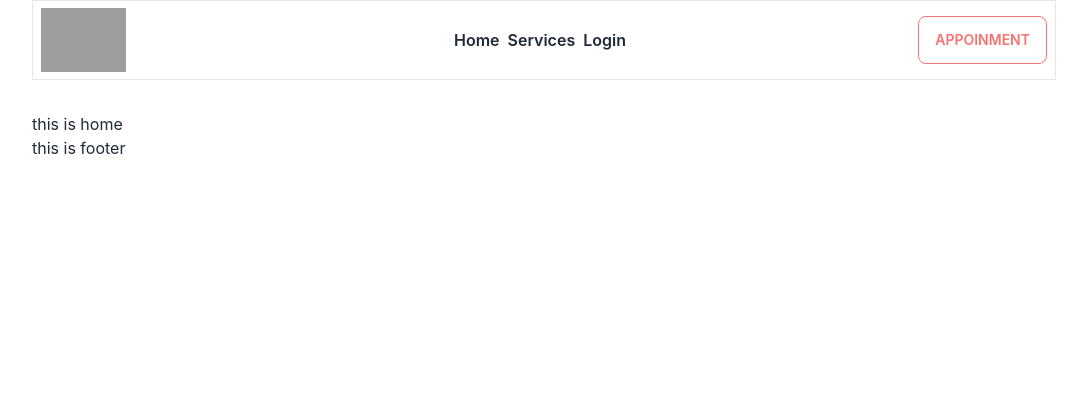
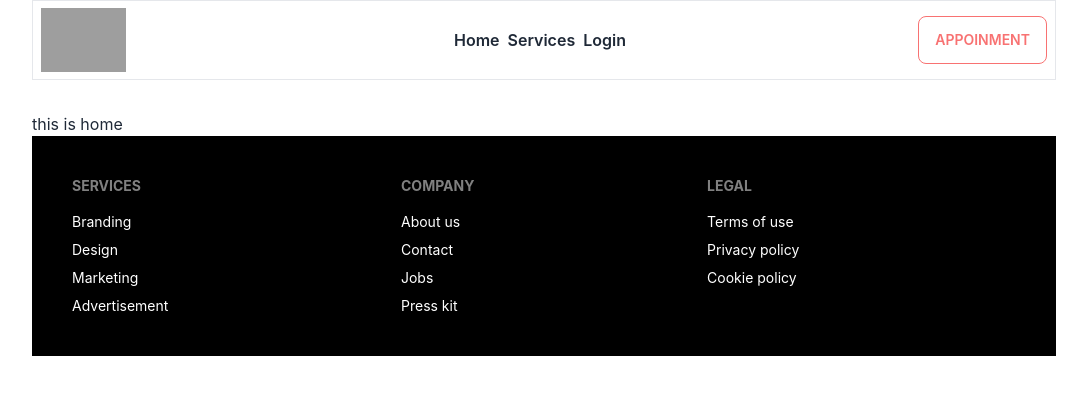
Before and after one commit to Mahmod-Hassan/assigntment-11-client, a React (Create React App) app: page / in a window 1280 px wide. Shown: the top 394 px of the page, without its empty margins (96-1183 px from the left). Built offline with nearby package versions, Linux system fonts and the light colour scheme; grey boxes are pictures that could not be loaded.

Commit message:
basic footer done

```diff
--- a/src/Pages/Shared/Footer/Footer.js
+++ b/src/Pages/Shared/Footer/Footer.js
@@ -2,9 +2,28 @@ import React from 'react';
 
 const Footer = () => {
     return (
-        <div>
-            <h2>this is footer</h2>
-        </div>
+        <footer className="footer p-10 bg-black text-white">
+            <div>
+                <span className="footer-title">Services</span>
+                <a href='/'>Branding</a>
+                <a href='/'>Design</a>
+                <a href='/'>Marketing</a>
+                <a href='/'>Advertisement</a>
+            </div>
+            <div>
+                <span className="footer-title">Company</span>
+                <a href='/'>About us</a>
+                <a href='/'>Contact</a>
+                <a href='/'>Jobs</a>
+                <a href='/'>Press kit</a>
+            </div>
+            <div>
+                <span className="footer-title">Legal</span>
+                <a href='/'>Terms of use</a>
+                <a href='/'>Privacy policy</a>
+                <a href='/'>Cookie policy</a>
+            </div>
+        </footer>
     );
 };
 
```
